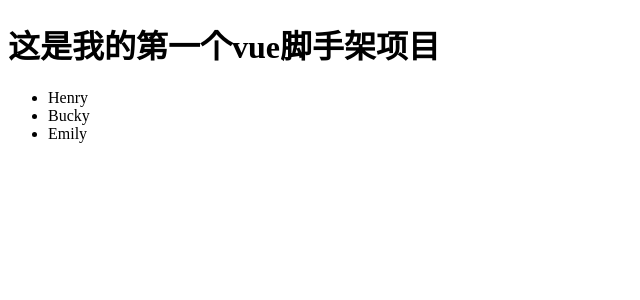
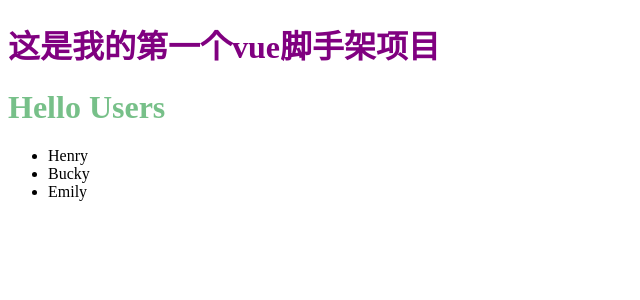
Before and after one commit to Jonsonice/vue-basic, a Vue app in the folder vue-playlist/: page / in a window 1280 px wide. Shown: the top 300 px of the page, without its empty margins (0-640 px from the left). Built offline with nearby package versions, Linux system fonts and the light colour scheme.

Commit message:
Vue2.x-组件CSS作用域scoped

```diff
--- a/vue-playlist/src/App.vue
+++ b/vue-playlist/src/App.vue
@@ -1,3 +1,4 @@
+<!-- 1模板 html结构 -->
 <template>
   <div id="app">
     <h1>{{title}}</h1>
@@ -5,6 +6,7 @@
   </div>
 </template>
 
+<!-- 2.行为：处理逻辑 -->
 <script>
   //局部注册组件
 import Users from './components/Users'
@@ -24,6 +26,9 @@ export default {
 }
 </script>
 
-<style>
-
+<!-- 3.样式：解决样式 -->
+<style scoped>
+  h1{
+    color: purple;
+  }
 </style>
--- a/vue-playlist/src/components/Users.vue
+++ b/vue-playlist/src/components/Users.vue
@@ -1,5 +1,6 @@
 <template>
   <div class="users">
+    <h1>Hello Users</h1>
     <ul>
       <li v-for="user in users">{{user}}</li>
     </ul>
@@ -19,5 +20,7 @@ export default {
 
 <!-- Add "scoped" attribute to limit CSS to this component only -->
 <style scoped>
-
+  h1{
+    color: #0828;
+  }
 </style>
```
